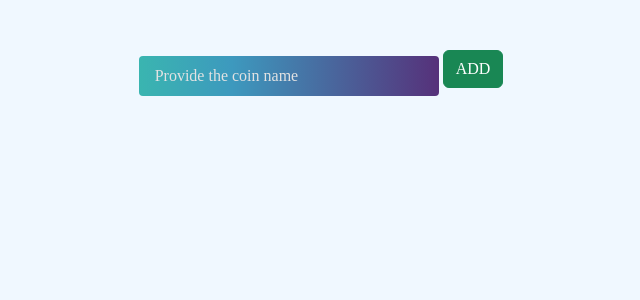
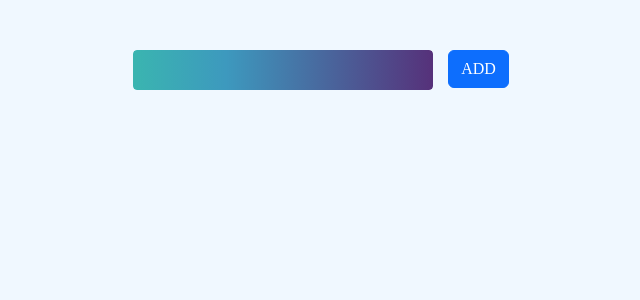
Before and after one commit to yildirimesutx/django-crypto-app, a Django app: page / in a window 1280 px wide. Shown: the part 98-398 px from the top of the page, without its empty margins (319-959 px from the left). Run offline with Django 4.2, Linux system fonts and the light colour scheme; data that the repository does not hold is empty.

Commit message:
input button

```diff
--- a/app/static/app/style.css
+++ b/app/static/app/style.css
@@ -48,8 +48,9 @@ body{
 }
 
 
-.coin-input{
+.form-control{
     padding-left: 16px;
+    margin-right: 15px;
     width: 300px;
     height: 40px;
     border-radius: 4px;
@@ -58,7 +59,7 @@ body{
     /* background-image: linear-gradient(to top, #fcc5e4 0%, #fda34b 15%, #ff7882 35%, #c8699e 52%, #7046aa 71%, #0c1db8 87%, #020f75 100%); */
   color: #e2e2e2;
   }
-  .coin-input::placeholder{
+  .form-control::placeholder{
     color: #e2e2e2;
   }
 
@@ -67,3 +68,9 @@ body{
     text-align: center;
     font-weight: 600;
 }
+
+.form{
+  display: flex;
+
+    justify-content: center;
+}
--- a/app/templates/app/home.html
+++ b/app/templates/app/home.html
@@ -5,11 +5,14 @@
 <h1 class="header">Crypto App</h1>
   <div class="search">
 
-<form action="" method="get">
+<form action="" method="get" class="form">
 
-<input class="coin-input" type="text" name="coin_name" placeholder='Provide the coin name'>
+{% comment %} <input class="coin-input" type="text" name="coin_name" placeholder='Provide the coin name'> {% endcomment %}
 
-<input class="btn btn-success mb-3" type="submit" value="ADD">
+<input type="text" class="form-control" aria-label="Sizing example input" aria-describedby="inputGroup-sizing-default" name="coin_name">
+
+
+<input class="btn btn-primary mb-3" type="submit" value="ADD">
 
 </form>
 </div>
```
